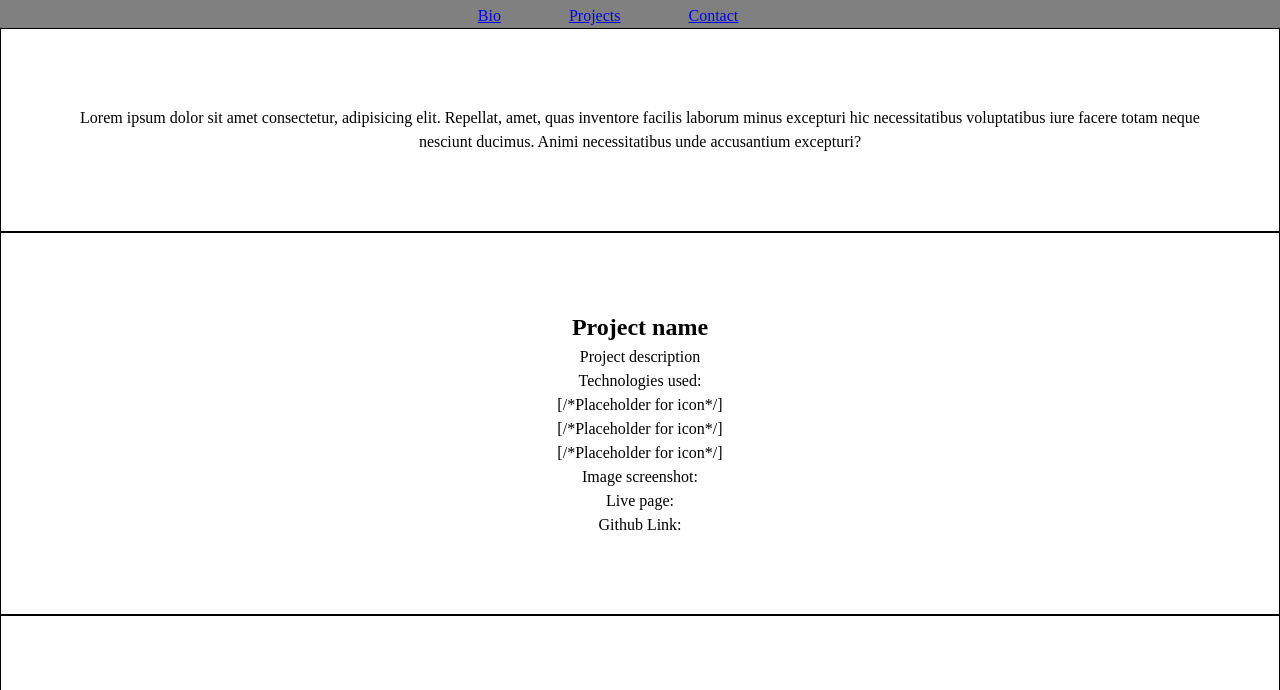
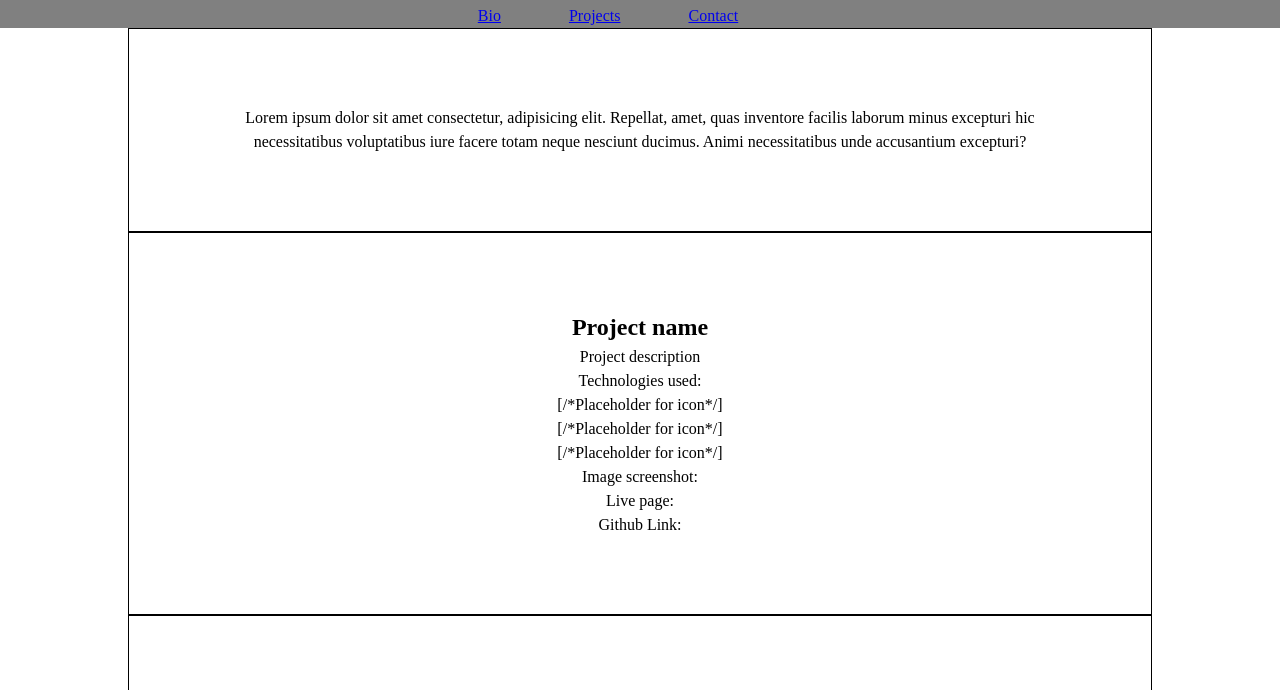
Before and after one commit to emanuelrouse/Wireframe, a plain HTML site: page index.html in a window 1280 px wide. Shown: the part 44-734 px from the top of the page. Drawn offline with nearby package versions, Linux system fonts and the light colour scheme.

Commit message:
updated section width

```diff
--- a/main.css
+++ b/main.css
@@ -41,6 +41,8 @@ main {
 }
 
 section {
+  margin: 0 auto;
+  width: 80%;
   flex: 1 0 auto;
   padding: 6%;
   border: 1px solid #000;
```
